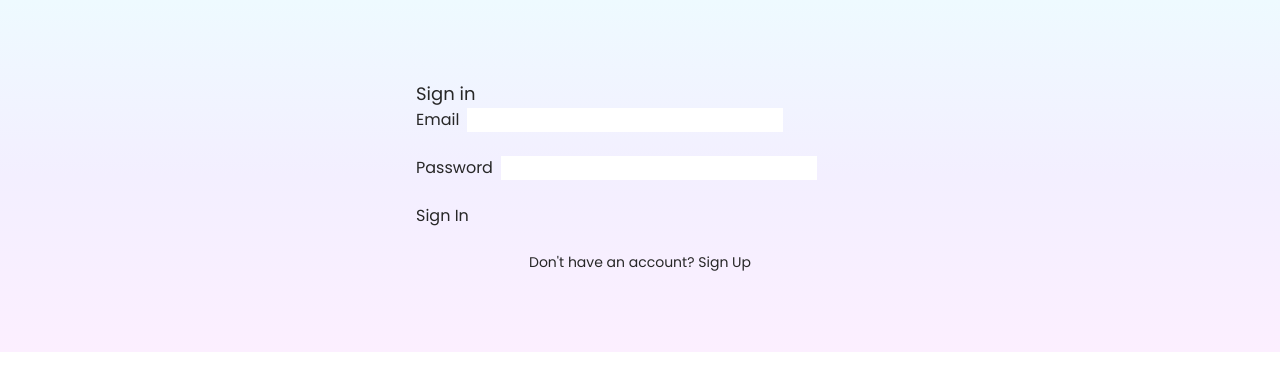
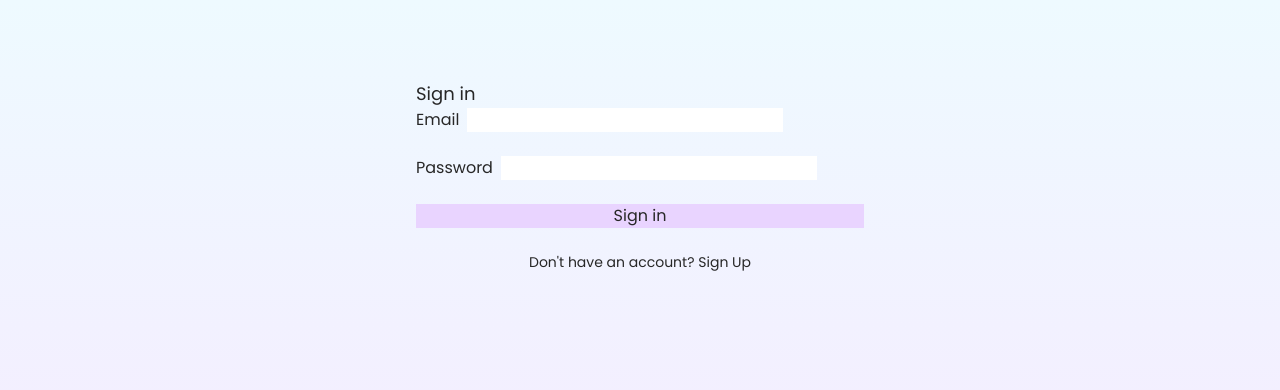
Before and after one commit to ippotheboxer/reflecty-app, a Next.js app: page /sign-in in a window 1280 px wide. Shown: the top 390 px of the page. Built offline with nearby package versions, Linux system fonts and the light colour scheme; no server answers.

Commit message:
Add log in functionality, protect all nested dashboard routes

```diff
--- a/app/(auth)/layout.tsx
+++ b/app/(auth)/layout.tsx
@@ -1,6 +1,6 @@
 const AuthLayout = ({ children }: Readonly<{ children: React.ReactNode }>) => {
   return (
-    <div className='flex flex-col w-full h-full text-[#272727] bg-white [background:linear-gradient(180deg,rgba(238,250,255,1)_0%,rgba(243,239,255,1)_50%,rgba(252,239,255,1)_100%)]'>
+    <div className='flex-center w-full min-h-screen text-[#272727] bg-white [background:linear-gradient(180deg,rgba(238,250,255,1)_0%,rgba(243,239,255,1)_50%,rgba(252,239,255,1)_100%)]'>
       <section className='p-20'>
         {children}
       </section>
--- a/app/(auth)/sign-in/CredentialsSignInForm.tsx
+++ b/app/(auth)/sign-in/CredentialsSignInForm.tsx
@@ -1,10 +1,27 @@
 'use client';
 import Link from 'next/link';
 import React from 'react';
+import { useActionState } from 'react';
+import { useFormStatus } from 'react-dom';
+import { signInWithCredentials } from '@/lib/actions/user.actions';
 
 const CredentialsSignInForm = () => {
+  const [data, action] = useActionState(signInWithCredentials,
+    {
+      success: false, message: ''
+    });
+
+  const SignInButton: React.FC = () => {
+    const { pending } = useFormStatus();
+
+    return (
+      <button disabled={pending} className='w-full bg-purple-200'>
+        {pending ? 'Signing in...' : 'Sign in'}
+      </button>
+    )
+  }
   return (
-    <form>
+    <form action={action}>
       <div className='space-y-6'>
         <div>
           <label htmlFor='email' className='mr-2'>Email</label>
@@ -23,7 +40,7 @@ const CredentialsSignInForm = () => {
           <input
             name='password'
             id='password'
-            type='text'
+            type='password'
             required
             autoComplete='password'
             className='bg-white'
@@ -31,8 +48,14 @@ const CredentialsSignInForm = () => {
           />
         </div>
         <div>
-          <button>Sign In</button>
+          <SignInButton />
         </div>
+
+        {data && !data.success && (
+          <div className='text-center text-red-400'>
+            {data.message}
+          </div>
+        )}
         <div className="text-sm text-center text-muted-foreground">
           Don&apos;t have an account? {' '}
           <Link href='/sign-up'>Sign Up</Link>
--- a/app/(auth)/sign-in/page.tsx
+++ b/app/(auth)/sign-in/page.tsx
@@ -1,15 +1,21 @@
 import { Metadata } from 'next';
 
 import React from 'react';
-import { useActionState } from 'react'
-import { signIn } from '@/auth';
+import { auth } from "@/auth";
+import { redirect } from 'next/navigation';
 import CredentialsSignInForm from './CredentialsSignInForm';
 
 export const metadata: Metadata = {
   title: 'Sign in'
 }
 
-const SignInPage = () => {
+const SignInPage = async () => {
+  const session = await auth();
+
+  if (session) {
+    return redirect('/dashboard')
+  }
+
   return (
     <div className='w-full max-w-md mx-auto'>
       <h1 className='text-lg'>Sign in</h1>
--- a/app/dashboard/page.tsx
+++ b/app/dashboard/page.tsx
@@ -1,17 +1,17 @@
 import QuoteCard from '@/components/QuoteCard';
 import { getGreeting } from '@/lib/utils';
 import Link from 'next/link';
-import getServerSession from 'next-auth';
 import React from 'react';
 import { redirect } from 'next/navigation';
-import { config as authOptions } from "@/auth";
+import { auth } from "@/auth";
 
-const HomePage = () => {
-  const session = getServerSession(authOptions);
+const HomePage = async () => {
+  const session = await auth();
 
   if (!session) {
-    redirect("/sign-in");
+    return redirect('/sign-in')
   }
+
   const greeting = getGreeting('Europe/London');
 
   const recommendedJournal =
--- a/middleware.ts
+++ b/middleware.ts
@@ -1 +1,5 @@
 export { auth as middleware } from "@/auth";
+
+export const config = {
+  matcher: ["/dashboard/:path*"],
+};
```
